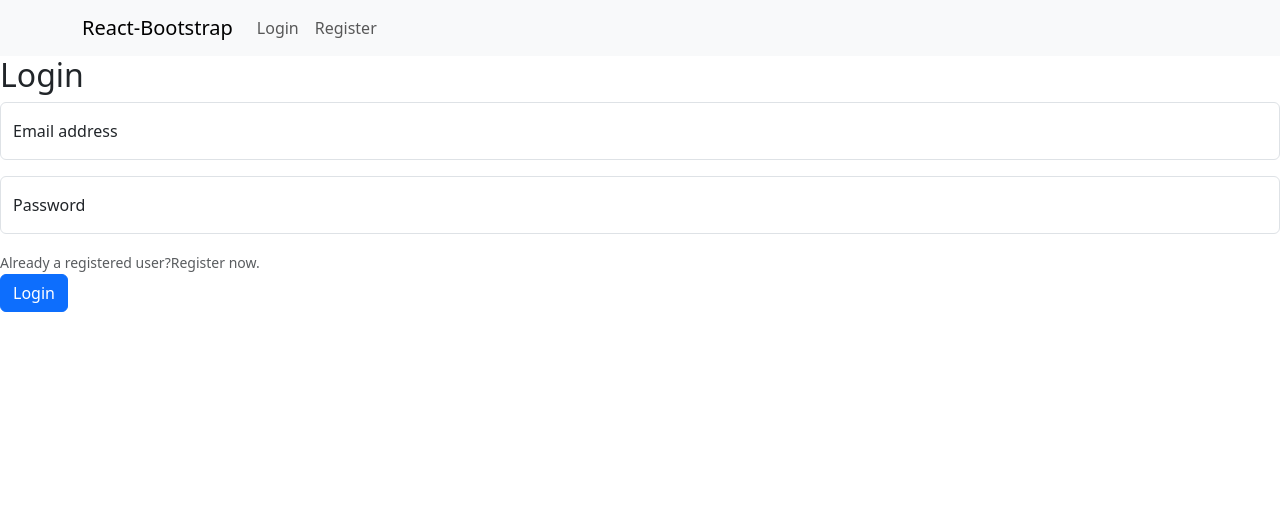
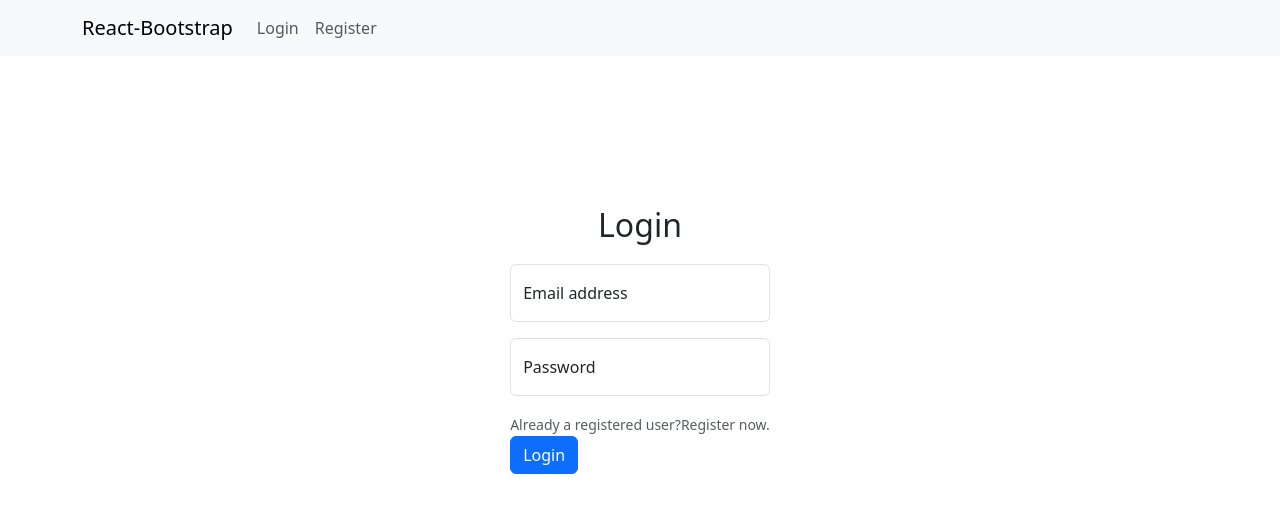
Before and after one commit to rkehadzhiyski/NexusTune, a React (Vite) app in the folder client/: page /login in a window 1280 px wide. Shown: the top 512 px of the page. Built offline with nearby package versions, Linux system fonts and the light colour scheme.

Commit message:
login page styling

```diff
--- a/client/src/components/login/Login.tsx
+++ b/client/src/components/login/Login.tsx
@@ -3,6 +3,8 @@ import { useNavigate } from 'react-router-dom';
 import { useForm, SubmitHandler } from 'react-hook-form';
 import { yupResolver } from '@hookform/resolvers/yup';
 import * as yup from 'yup';
+
+import styles from './login.module.css';
 
 import Form from 'react-bootstrap/Form';
 import { FloatingLabel } from 'react-bootstrap';
@@ -36,8 +38,9 @@ const Login: FC = () => {
         navigate('/register');
     };
     return (
-        <div>
-            <h2>Login</h2>
+        <>
+            <h2 className={styles['heading']}>Login</h2>
+            <div className={styles['login-form-container']}>
                 <Form onSubmit={handleSubmit(onSubmit)}>
                     <FloatingLabel label="Email address" className="mb-3" controlId="formGroupEmail">
                         <Form.Control
@@ -70,6 +73,7 @@ const Login: FC = () => {
                     </div>
                 </Form>
             </div>
+        </>
     );
 };
 
--- /dev/null
+++ b/client/src/components/login/login.module.css
@@ -0,0 +1,11 @@
+.login-form-container {
+    display: flex;
+    justify-content: center;
+}
+
+.heading {
+    display: flex;
+    justify-content: center;
+    margin-top: 150px;
+    margin-bottom: 20px;
+}
```
Lines whose indentation alone changed are shown as unchanged.
